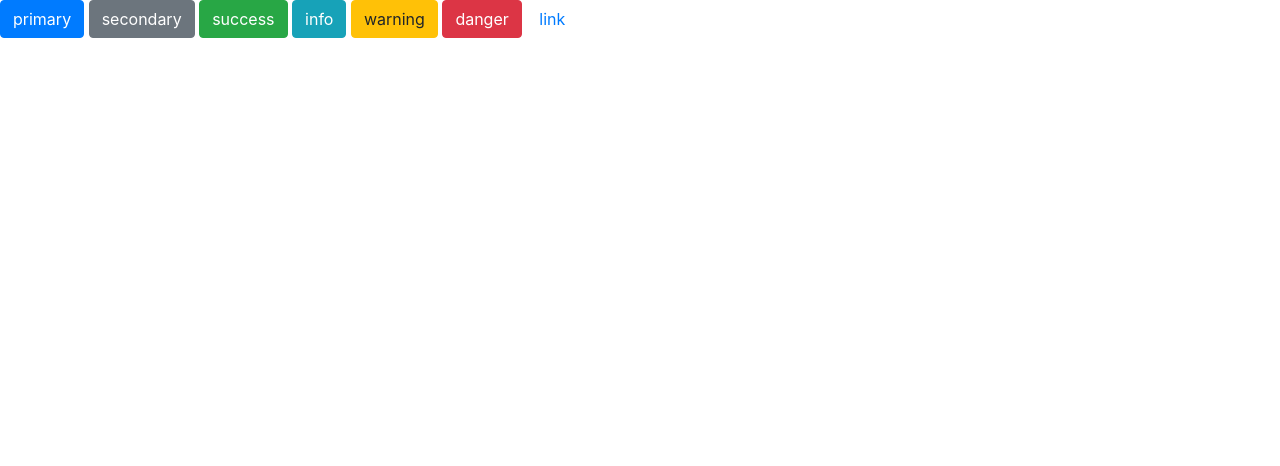
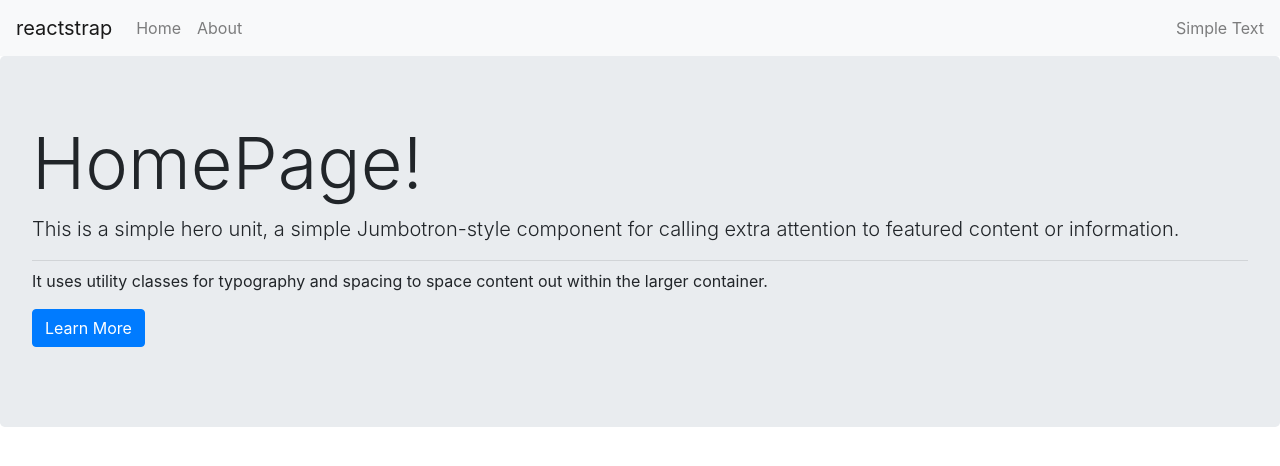
Before and after one commit to JuliantoWibowo/React.js, a React (Create React App) app: page / in a window 1280 px wide. Shown: the top 466 px of the page. Built offline with nearby package versions, Linux system fonts and the light colour scheme.

Commit message:
Cara menggunakan React Router

```diff
--- a/package.json
+++ b/package.json
@@ -9,6 +9,7 @@
     "bootstrap": "^4.5.0",
     "react": "^16.13.1",
     "react-dom": "^16.13.1",
+    "react-router-dom": "^5.2.0",
     "react-scripts": "3.4.1",
     "reactstrap": "^8.4.1"
   },
--- a/src/App.js
+++ b/src/App.js
@@ -1,18 +1,28 @@
 import React from 'react';
-import logo from './logo.svg';
+import { BrowserRouter, Route, Switch} from 'react-router-dom'
+
+import NavbarComp from './component/Fungsional/NavbarComp';
+import HomePage from './component/Fungsional/HomePage';
+import About from './component/Fungsional/AboutComp';
+//import logo from './logo.svg';
 //import './App.css';
-import Home from './component/Fungsional/Home';
-import Parent from './component/Class/Parent';
-import BootsrapComp from './component/Class/BootstrapComp';
+//import Home from './component/Fungsional/Home';
+//import Parent from './component/Class/Parent';
+//import BootsrapComp from './component/Class/BootstrapComp';
 
 
-function App() {
+const App = () => {
   return (
-    <div className="App">
-   <BootsrapComp/>
+    <BrowserRouter>
+      <NavbarComp />
+      <Switch>
+        <Route exact path="/" component={HomePage} />
+        <Route exact path="/About" component={About} />
 
-    </div>
-  );
+      </Switch>
+
+    </BrowserRouter>
+);
 }
 
 export default App;
--- /dev/null
+++ b/src/component/Fungsional/AboutComp.jsx
@@ -0,0 +1,21 @@
+import React from 'react'
+import { Jumbotron, Button } from 'reactstrap';
+
+
+function AboutComp() {
+    return (
+        <div>
+            <Jumbotron>
+                <h1 className="display-3">About Us!</h1>
+                <p className="lead">This is a simple hero unit, a simple Jumbotron-style component for calling extra attention to featured content or information.</p>
+                <hr className="my-2" />
+                <p>It uses utility classes for typography and spacing to space content out within the larger container.</p>
+                <p className="lead">
+                    <Button color="primary">Learn More</Button>
+                </p>
+            </Jumbotron>
+        </div>
+    )
+}
+
+export default AboutComp
--- /dev/null
+++ b/src/component/Fungsional/HomePage.jsx
@@ -0,0 +1,21 @@
+import React from 'react'
+import { Jumbotron, Button } from 'reactstrap';
+
+
+function HomePage() {
+    return (
+        <div>
+            <Jumbotron>
+                <h1 className="display-3">HomePage!</h1>
+                <p className="lead">This is a simple hero unit, a simple Jumbotron-style component for calling extra attention to featured content or information.</p>
+                <hr className="my-2" />
+                <p>It uses utility classes for typography and spacing to space content out within the larger container.</p>
+                <p className="lead">
+                    <Button color="primary">Learn More</Button>
+                </p>
+            </Jumbotron>
+        </div>
+    )
+}
+
+export default HomePage
--- /dev/null
+++ b/src/component/Fungsional/NavbarComp.jsx
@@ -0,0 +1,44 @@
+import React, { useState } from 'react';
+import {
+  Collapse,
+  Navbar,
+  NavbarToggler,
+  NavbarBrand,
+  Nav,
+  NavItem,
+  NavLink,
+  UncontrolledDropdown,
+  DropdownToggle,
+  DropdownMenu,
+  DropdownItem,
+  NavbarText
+} from 'reactstrap';
+
+const NavbarComp = (props) => {
+    const [isOpen, setIsOpen] = useState(false);
+
+  const toggle = () => setIsOpen(!isOpen);
+    return (
+        <div>
+        <Navbar color="light" light expand="md">
+          <NavbarBrand href="/">reactstrap</NavbarBrand>
+          <NavbarToggler onClick={toggle} />
+          <Collapse isOpen={isOpen} navbar>
+            <Nav className="mr-auto" navbar>
+              <NavItem>
+                <NavLink href="/">Home</NavLink>
+              </NavItem>
+              <NavItem>
+                <NavLink href="/about">About</NavLink>
+              </NavItem>
+
+            </Nav>
+            <NavbarText>Simple Text</NavbarText>
+          </Collapse>
+        </Navbar>
+      </div>
+
+    )
+}
+
+export default NavbarComp
```
